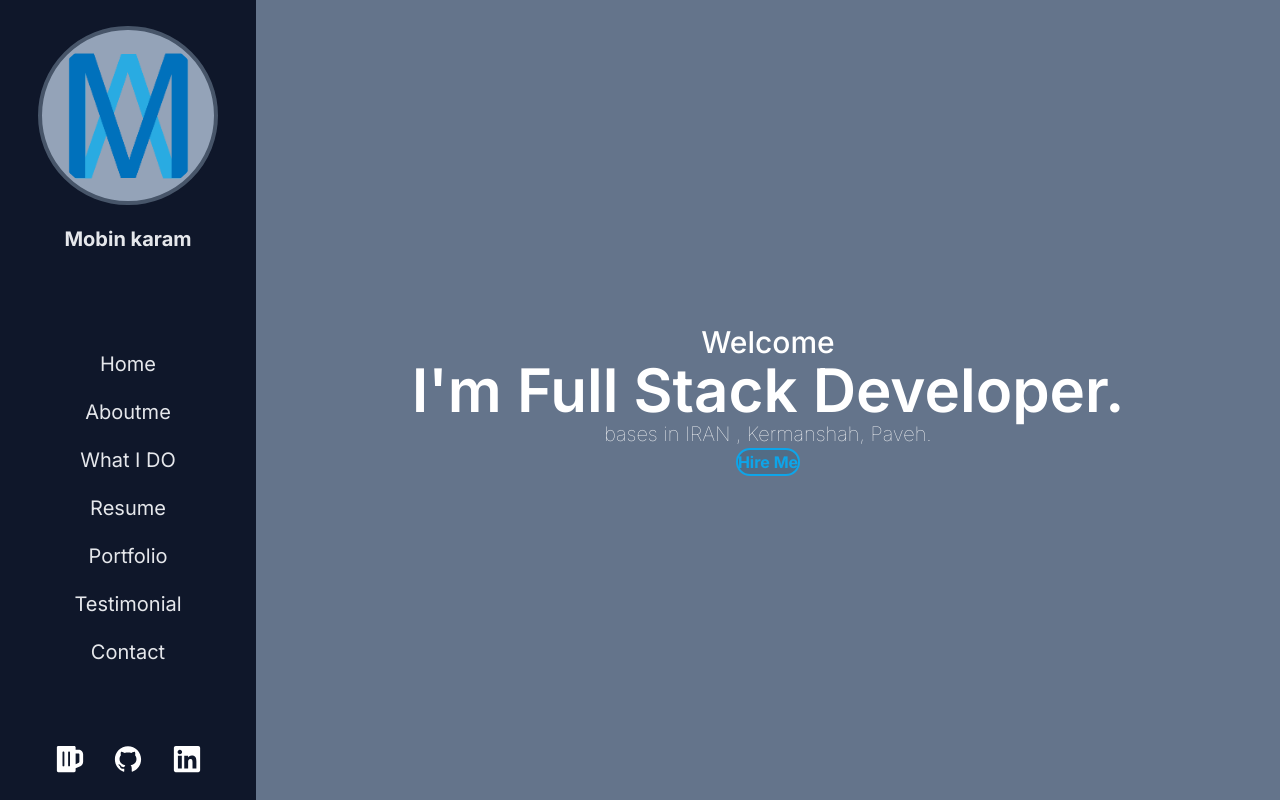
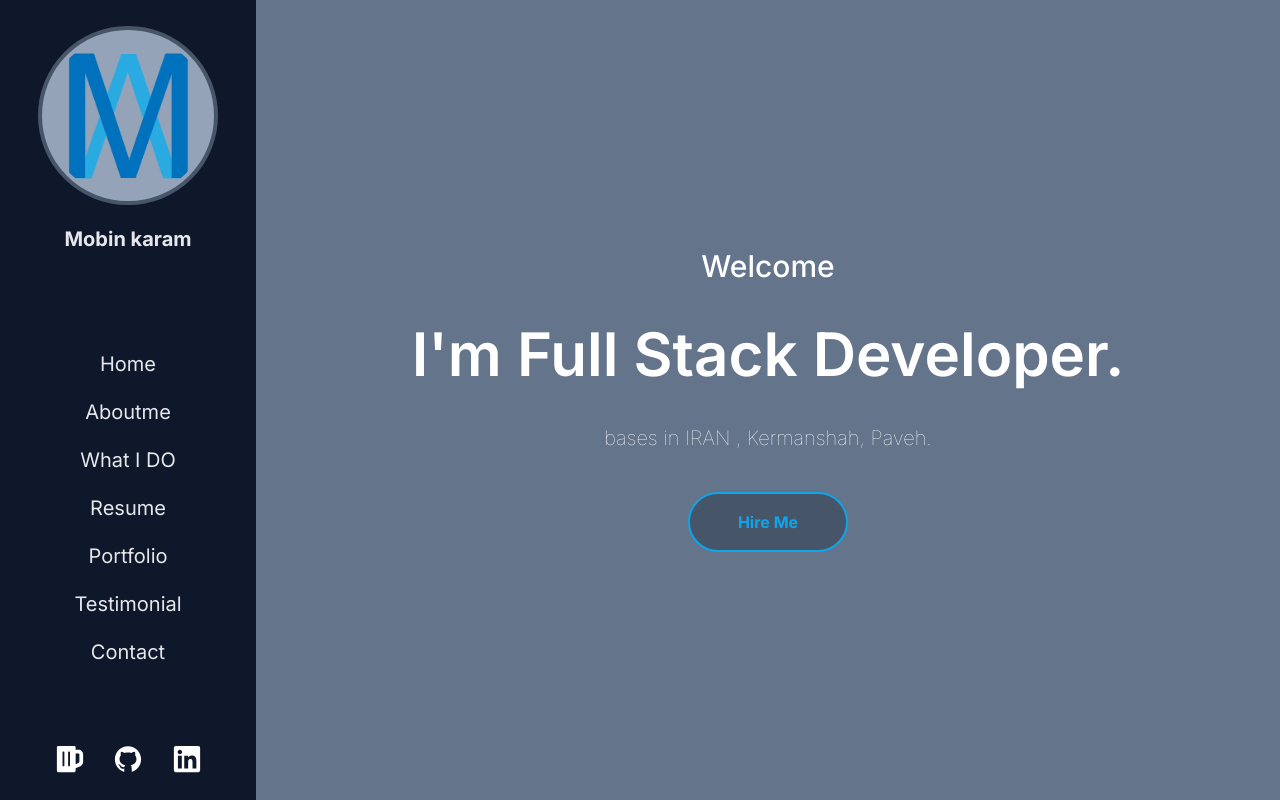
Before and after one commit to Mobin-Karam/mobinkaram.ir, a Next.js app in the folder v3.0.4/client/: page / in a window 1280 px wide. Built offline with nearby package versions, Linux system fonts and the light colour scheme.

Commit message:
fix classes

```diff
--- a/v3.0.4/client/app/page.tsx
+++ b/v3.0.4/client/app/page.tsx
@@ -5,21 +5,21 @@ import Button from "./ui/button";
 
 export default function Home() {
   return (
-    <div className="w-full h-screen bg-slate-500 flex items-center justify-evenly flex-col flex-nowrap">
+    <div className="w-full min-h-screen bg-slate-500 flex items-center justify-evenly flex-col flex-nowrap">
       <div className=" flex items-center justify-center flex-col flex-nowrap">
         <div className=" flex items-center justify-evenly flex-col flex-nowrap">
-          <span className="text-white font-popp text-3xl font-medium mb-40px">
+          <span className="text-white font-popp text-3xl font-medium mb-[40px]">
             Welcome
           </span>
           <span className="text-white font-popp text-6xl font-semibold">
             I&apos;m Full Stack Developer.
           </span>
-          <span className="text-white font-popp text-xl font-thin mt-40px">
+          <span className="text-white font-popp text-xl font-thin mt-[40px] mb-[40px]">
             bases in IRAN , Kermanshah, Paveh.
           </span>
           <span className=""></span>
           <Link href={"/contact"}>
-            <Button title="Hire Me" />
+            <Button title="Hire Me" className={"px-12 py-4 bg-slate-600"} />
           </Link>
         </div>
       </div>
```
